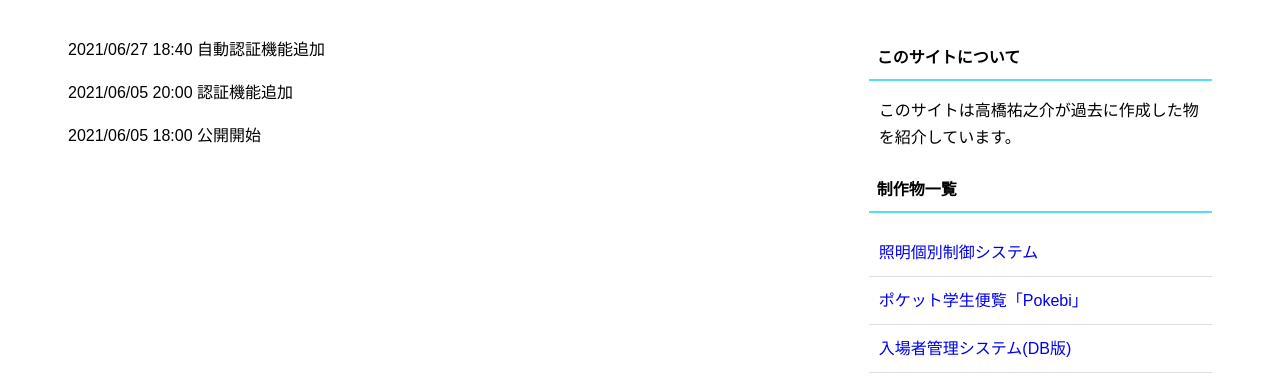
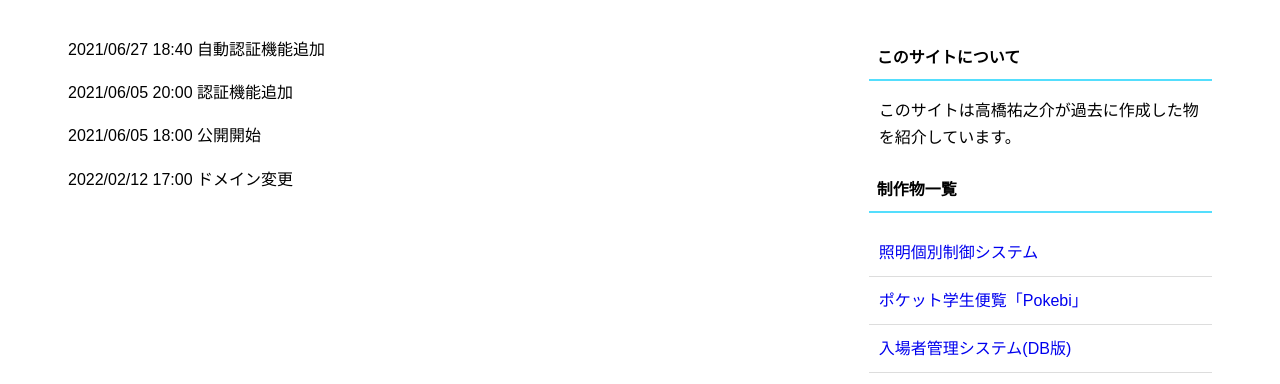
Before and after one commit to takayu112233/yunosuke_portfolio_website, a PHP site: page /content/change_log.php in a window 1280 px wide. Shown: the part 200-584 px from the top of the page. Run offline with PHP 8.4, Linux system fonts and the light colour scheme; the visitor is signed in with stand-in values (Sample User, id 1).

Commit message:
update change_log.php ドメイン変更　追記

```diff
--- a/content/change_log.php
+++ b/content/change_log.php
@@ -48,6 +48,7 @@ function read_manu()
                 <p>2021/06/27 18:40 自動認証機能追加</p>
                 <p>2021/06/05 20:00 認証機能追加</p>
                 <p>2021/06/05 18:00 公開開始</p>
+                <p>2022/02/12 17:00 ドメイン変更</p>
             </main>
             <side>
                 <h3 class="side_title">このサイトについて</h3>
```
